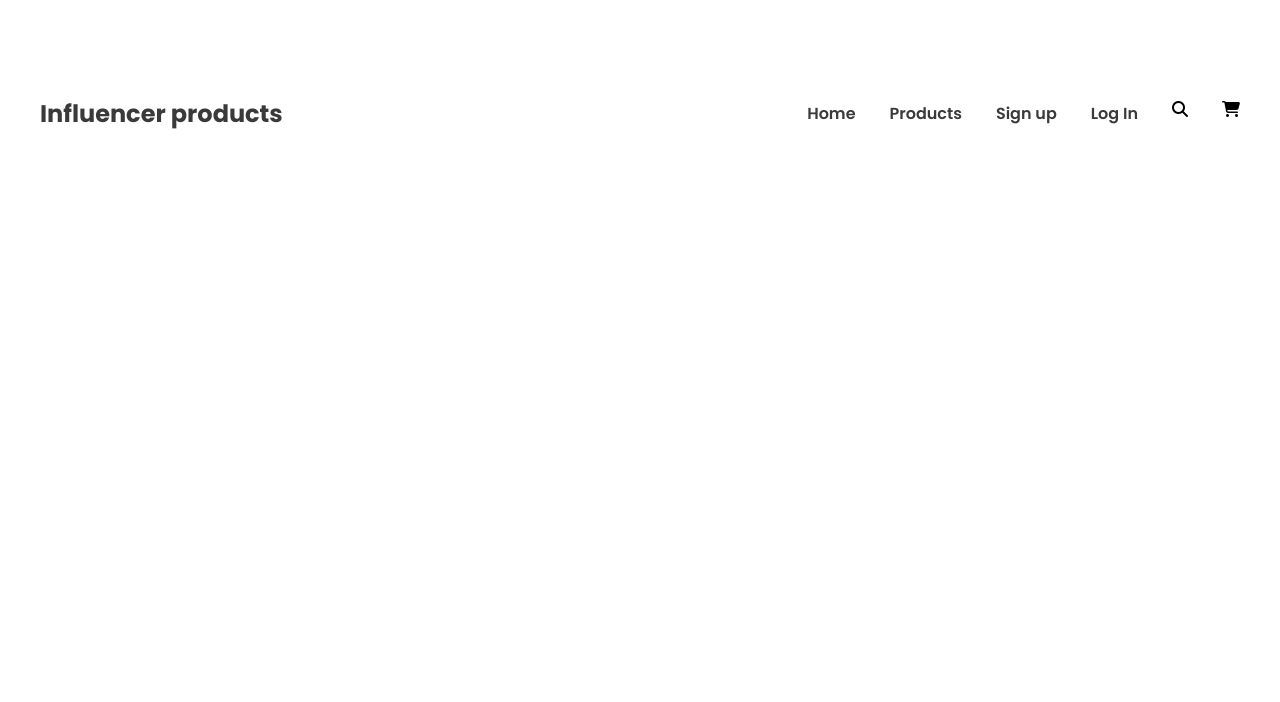
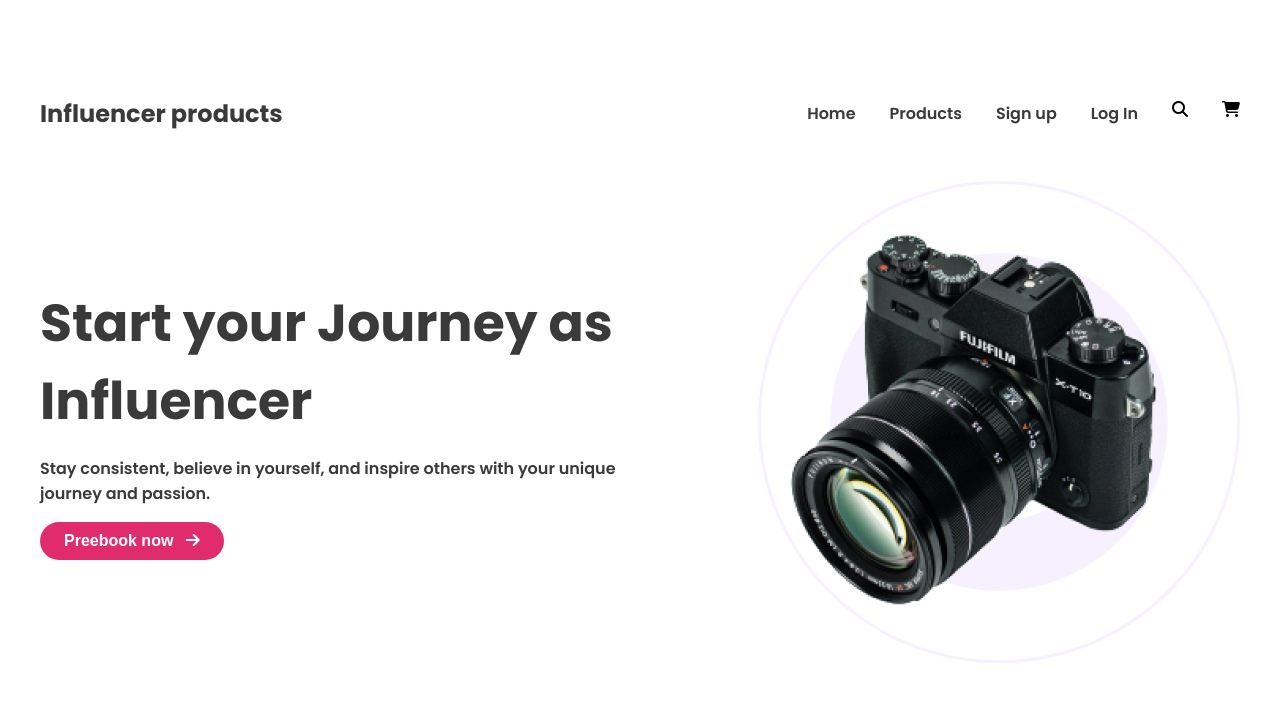
Before and after one commit to nowshintasmin/influencer-gear, a plain HTML site: page index.html in a window 1280 px wide. Drawn offline with Linux system fonts and the light colour scheme.

Commit message:
third commit

```diff
--- a/css/style.css
+++ b/css/style.css
@@ -12,11 +12,15 @@
 :root{
     --button-color:#E02C6D;
     --font-color:rgba(58, 58, 58, 1);
+    --button-text-color:#FFFFFF;
 }
 .container{
     width: 1240px;
     margin:0 auto;
     padding:0 20px;
+}
+body{
+    width: 100%;
 }
 .nav_section{
     display:flex;
@@ -27,7 +31,7 @@
 
 .logo h3{
     font-weight: bold;
-    font-size:24px;
+    font-size:1.5rem;
     color:var(--font-color);
 }
 .menu{
@@ -42,7 +46,7 @@
     color:var(--font-color);
     margin-left: 34px;
     font-weight: 600;
-    font-size: 16px;
+    font-size: 1rem;
     transition: 0.5s;
 }
 .menu_section{
@@ -67,4 +71,87 @@
     .nav_section, .menu_section, .menu{
         flex-direction: column;
     }
+    .container{
+        width: 565px;
+        margin: 0 auto;
+        padding: 0 5px;
+    }
 }
+
+            /* nav section stop*/
+
+            /*header section start*/
+
+.header_section{
+    display:flex;
+    justify-content: space-between;
+    align-items: center;
+    padding-right: 0 6px;
+    margin-top: 50px;
+    margin-bottom: 69px;
+}
+.header_section .text h1{
+    color:var(--font-color);
+    font-weight: bold;
+    font-size: 3.25rem;
+    margin-bottom: 16px;
+}
+.header_section .text p{
+    color:var(--font-color);
+    font-weight: 600;
+    font-size: 1rem;
+    margin-bottom: 16px;
+}
+.header_section .text button{
+    background-color: var(--button-color);
+    color:var(--button-text-color);
+    border:none;
+    padding:10px 24px;
+    border-radius: 41px;
+    font-weight: bold;
+    font-size: 1rem;
+    transition: 0.5s;
+}
+.header_section .text button:hover{
+    background-color: var(--button-text-color);
+    color:var(--button-color);
+    border:1px solid var(--button-color);
+}
+.header_section .text button i{
+    margin-left: 8px;
+}
+.header_section .text{
+    margin-right: 133px;
+    max-width: 582px;
+    width: 100%;
+}
+.header_section .img{
+    background-image: url(../imges/Circle\ design.png);
+    background-repeat: no-repeat;
+    background-size: cover;
+
+}
+.header_section .img img{
+    margin-top: 30px;
+    margin-left: 2px;
+    margin-right: 40px;
+    margin-bottom: 31px;
+}
+@media screen and (max-width:576px) {
+    .header_section{
+        flex-direction: column;
+        text-align: center;
+
+
+    }
+    .header_section .text{
+        margin-bottom: 20px;
+        margin-left: 150px;
+    }
+    .container{
+        width: 565px;
+        margin: 0 auto;
+        padding: 0 5px;
+    }
+
+}
--- a/index.html
+++ b/index.html
@@ -35,6 +35,16 @@
             <i class="fa-solid fa-cart-shopping"></i>
         </div>
     </nav>
+    <header class="header_section container">
+        <div class="text">
+            <h1>Start your Journey as Influencer</h1>
+                <p>Stay consistent, believe in yourself, and inspire others with your unique journey and passion.</p>
+                <button>Preebook now <i class="fa-solid fa-arrow-right"></i></button>
+        </div>
+        <div class="img">
+            <img src="imges/main-camera.png" alt="">
+        </div>
+    </header>
 
 </body>
 </html>
```
